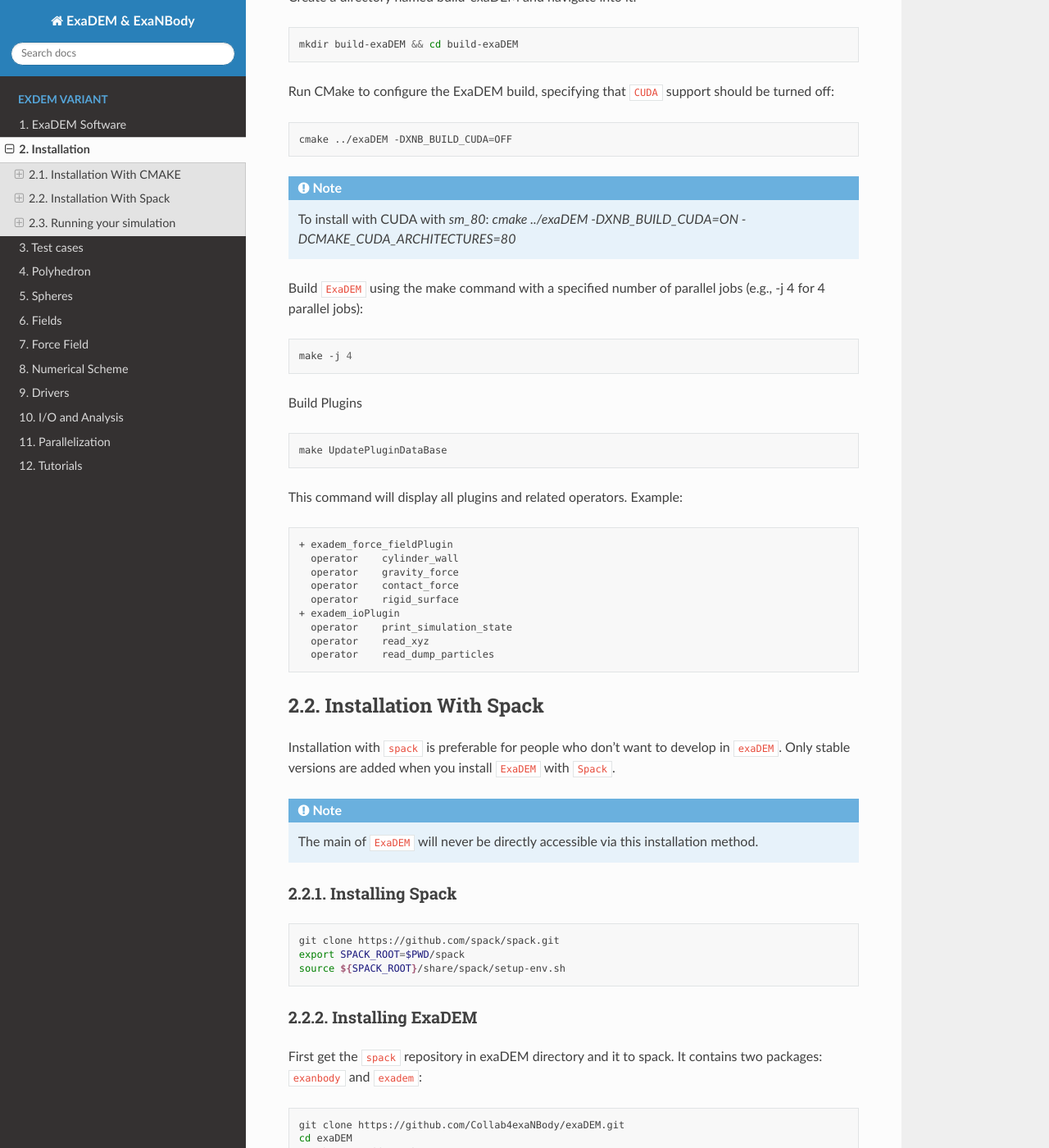
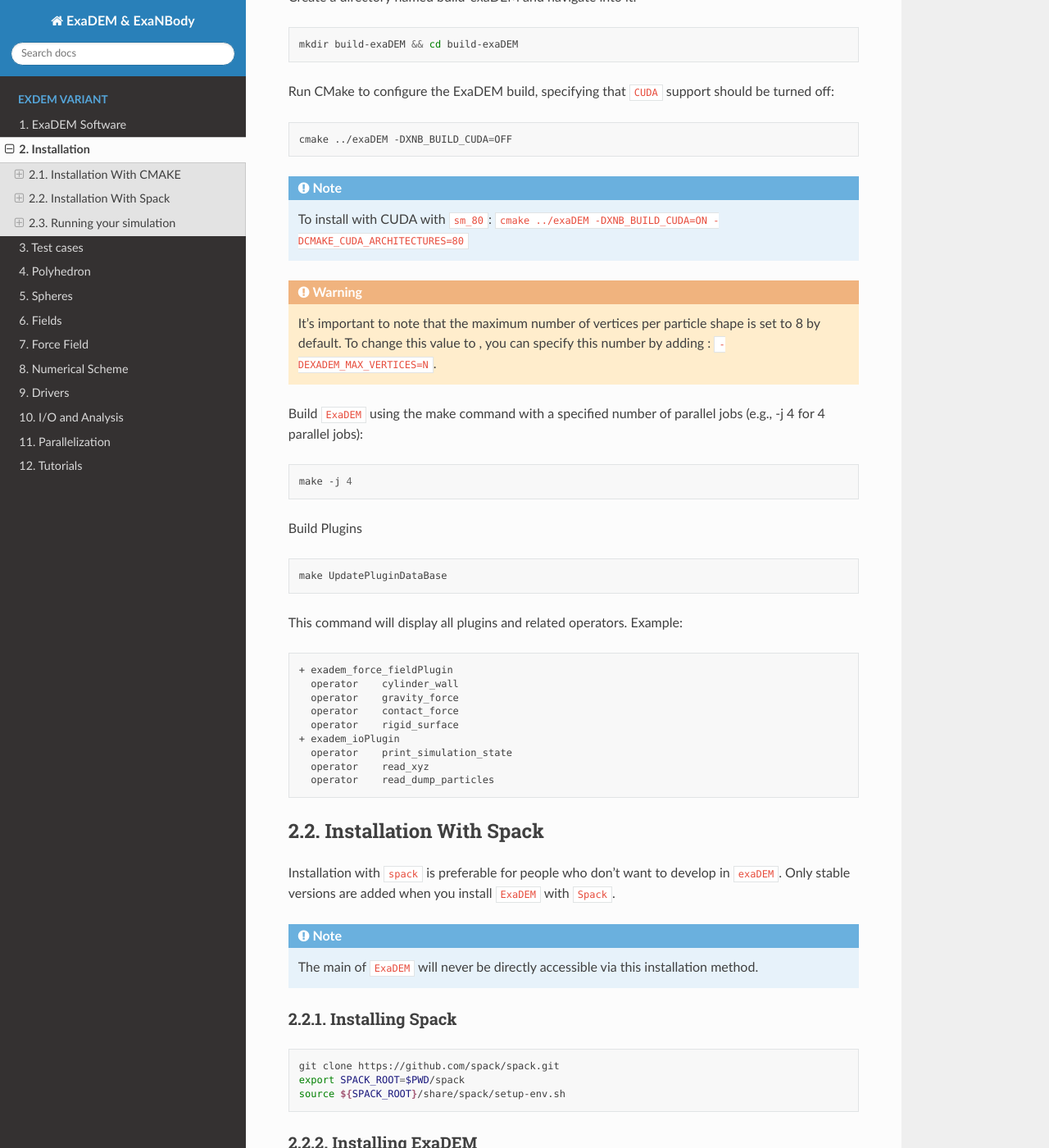
Before and after one commit to Collab4exaNBody/doc_exaDEM, a Sphinx documentation site: the page built from docs/source/project_exaDEM/Installation.rst, in a window 1280 px wide and 1400 px high, scrolled down 1031 px. Shown: the whole window at 82% size. Built offline with Sphinx 7.4.7 and the Read the Docs theme 3.1.0, drawn with Linux system fonts in a browser that asks for light colours; some of the changed text lies outside the part shown.

Commit message:
Update Installation.rst

```diff
--- a/docs/source/project_exaDEM/Installation.rst
+++ b/docs/source/project_exaDEM/Installation.rst
@@ -53,10 +53,11 @@
 
    cmake ../exaDEM -DXNB_BUILD_CUDA=OFF
 
+.. note::
+  To install with CUDA with ``sm_80``: ``cmake ../exaDEM -DXNB_BUILD_CUDA=ON -DCMAKE_CUDA_ARCHITECTURES=80``
 
-.. note::
-
-  To install with CUDA with `sm_80`: `cmake ../exaDEM -DXNB_BUILD_CUDA=ON -DCMAKE_CUDA_ARCHITECTURES=80`
+.. warning::
+  It's important to note that the maximum number of vertices per particle shape is set to 8 by default. To change this value to , you can specify this number by adding : ``-DEXADEM_MAX_VERTICES=N``.
 
 Build ``ExaDEM`` using the make command with a specified number of parallel jobs (e.g., -j 4 for 4 parallel jobs):
 
```
Also changed, not shown: other parts of docs/source/project_exaDEM/Installation.rst (+0 -5 lines).
